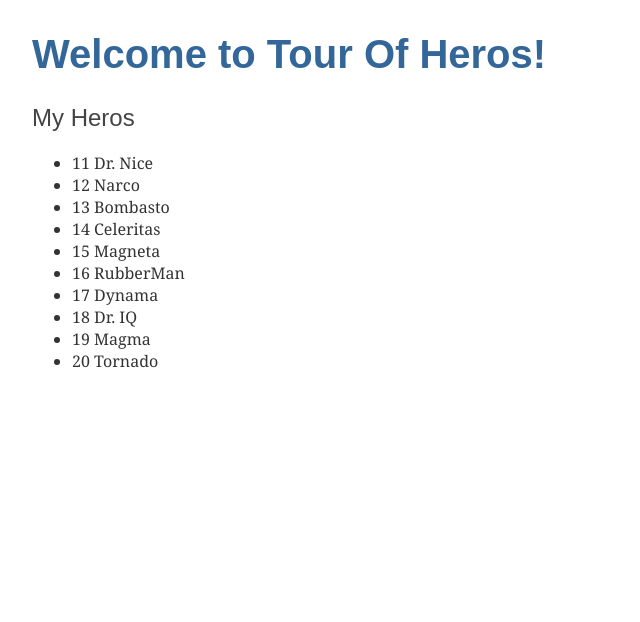
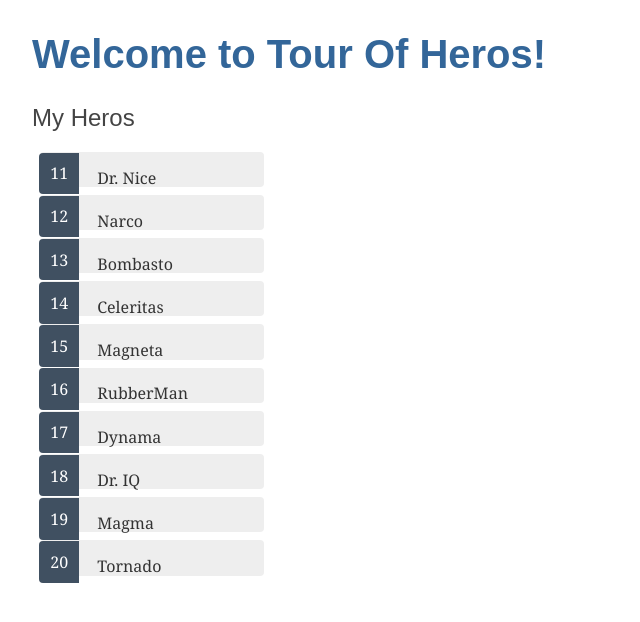
Before and after one commit to rpdedeus/pcfangular, an Angular app: page / in a window 1280 px wide. Shown: the top 622 px of the page, without its empty margins (0-640 px from the left). Built offline with nearby package versions, Linux system fonts and the light colour scheme.

Commit message:
Apply css and add event emitter to hero component.

```diff
--- a/src/app/heros/heros.component.html
+++ b/src/app/heros/heros.component.html
@@ -1,20 +1,26 @@
 <h2> My Heros </h2>
 
 <ul class="heroes">
-  <li *ngFor="let hero of heroes">
+  <li
+  *ngFor="let hero of heroes"
+  [class.selected]="hero === selectedHero"
+  (click)="onSelect(hero)"
+  >
     <span class="badge">{{hero.id}}</span> {{hero.name}}
   </li>
 </ul>
 
-<!-- <h2>{{hero.name | uppercase}} Details</h2>
+<div *ngIf="selectedHero">
+  <h2>{{selectedHero.name | uppercase}} Details</h2>
 
   <div>
     <span>id: </span>
-  {{hero.id}}
+    {{selectedHero.id}}
   </div>
 
   <div>
     <label>name:
-    <input [(ngModel)]="hero.name" placeholder="name" />
+      <input [(ngModel)]="selectedHero.name" placeholder="name" />
     </label>
-</div> -->
+  </div>
+</div>
--- a/src/app/heros/heros.component.ts
+++ b/src/app/heros/heros.component.ts
@@ -1,19 +1,25 @@
 import { Component, OnInit } from '@angular/core';
 
 import { HEROES } from '../mock-heros';
+import { Hero } from '../hero';
 
 @Component({
   selector: 'app-heros',
   templateUrl: './heros.component.html',
+  styleUrls: ['./heros.component.css']
 })
 export class HerosComponent implements OnInit {
 
+  selectedHero: Hero;
   heroes = HEROES;
 
   constructor() { }
 
   ngOnInit() {
-    console.log(this.heroes);
+  }
+
+  onSelect(hero: Hero):void {
+    this.selectedHero = hero;
   }
 
 }
```
Lines whose indentation alone changed are shown as unchanged.
